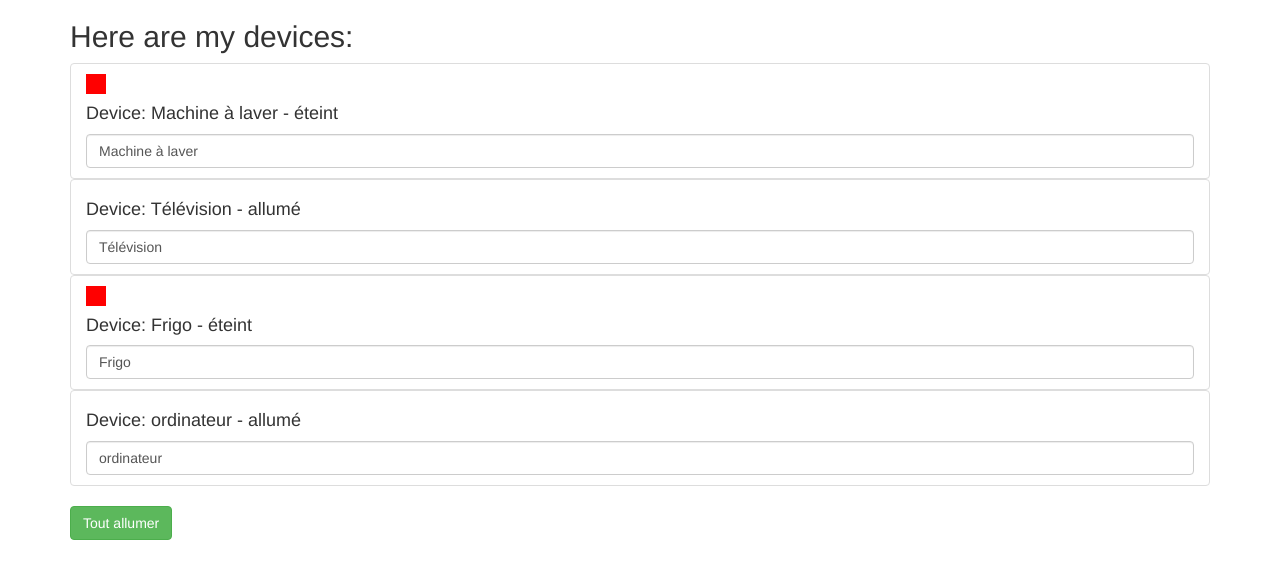
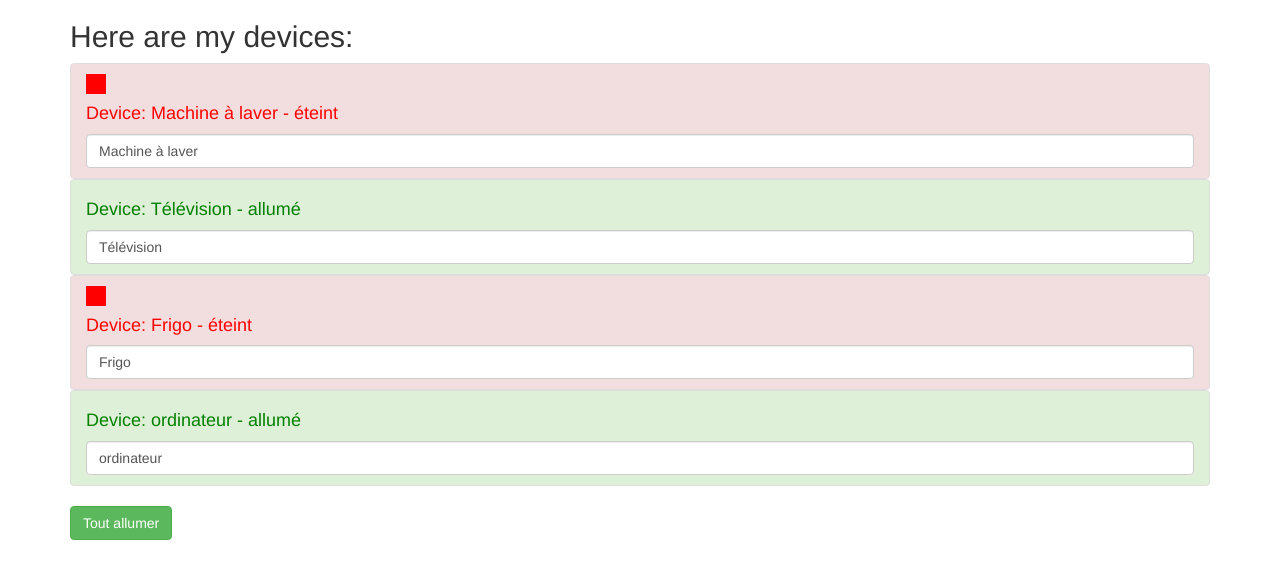
Before and after one commit to nsanzabandi-fiacre-clean-code-tutorials/angular-tutorial-second-app, an Angular app: page / in a window 1280 px wide. Shown: the top 578 px of the page. Built offline with nearby package versions, Linux system fonts and the light colour scheme.

Commit message:
Discovered ngStyle and ngClass.

```diff
--- a/src/app/device/device.component.html
+++ b/src/app/device/device.component.html
@@ -1,8 +1,10 @@
-<li class="list-group-item">
+<li [ngClass]="{'list-group-item':true,
+                'list-group-item-success': deviceStatus === 'allumé',
+                'list-group-item-danger': deviceStatus === 'éteint'}">
   <div style="width:20px;height:20px;background-color:red;"
     *ngIf="deviceStatus === 'éteint'">
   </div>
-  <h4> Device: {{ deviceName }} - {{ getStatus() }}
+  <h4 [ngStyle]="{color: getColor()}"> Device: {{ deviceName }} - {{ getStatus() }}
   </h4>
   <input type="text" name="deviceNameInput" class="form-control" [(ngModel)] = "deviceName">
 </li>
--- a/src/app/device/device.component.ts
+++ b/src/app/device/device.component.ts
@@ -19,4 +19,14 @@ export class DeviceComponent implements OnInit {
     return this.deviceStatus;
   }
 
+  getColor() {
+    var color = "";
+    if (this.deviceStatus === "allumé") {
+      color = "green";
+    } else if (this.deviceStatus === "éteint") {
+      color = "red";
+    }
+    return color;
+  }
+
 }
```
